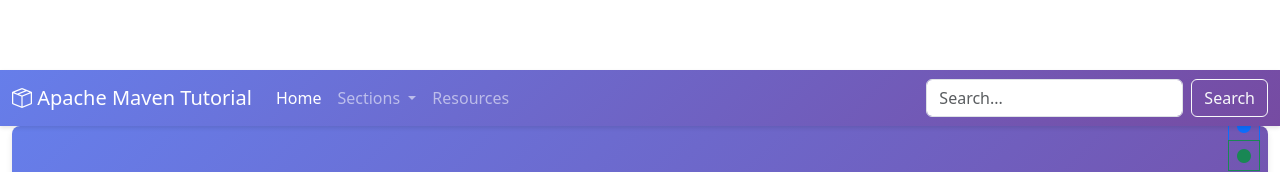
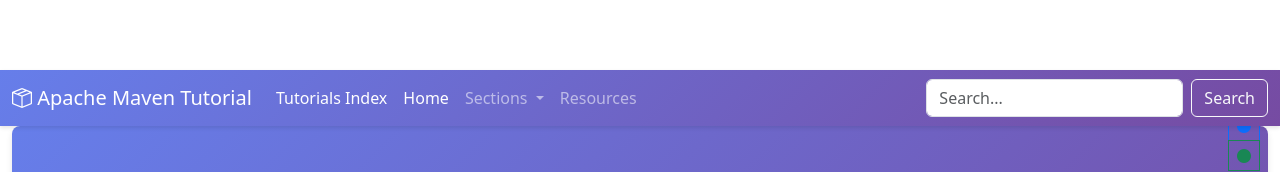
Before and after one commit to raghsonlinedotcom/tech_tutorials_bootstrap_template, a website: page docs/maven/index.html in a window 1280 px wide. Shown: the top 172 px of the page. Drawn offline with nearby package versions, Linux system fonts and the light colour scheme; files whose address does not match are found by name.

Commit message:
Back Link to Tutorials index added - for Maven

```diff
--- a/docs/maven/index.html
+++ b/docs/maven/index.html
@@ -199,6 +199,9 @@
             </button>
             <div class="collapse navbar-collapse" id="navbarNav">
                 <ul class="navbar-nav me-auto">
+                    <li class="nav-item">
+                        <a class="nav-link active" href="../">Tutorials Index</a>
+                    </li>
                     <li class="nav-item">
                         <a class="nav-link active" href="#home">Home</a>
                     </li>
```
